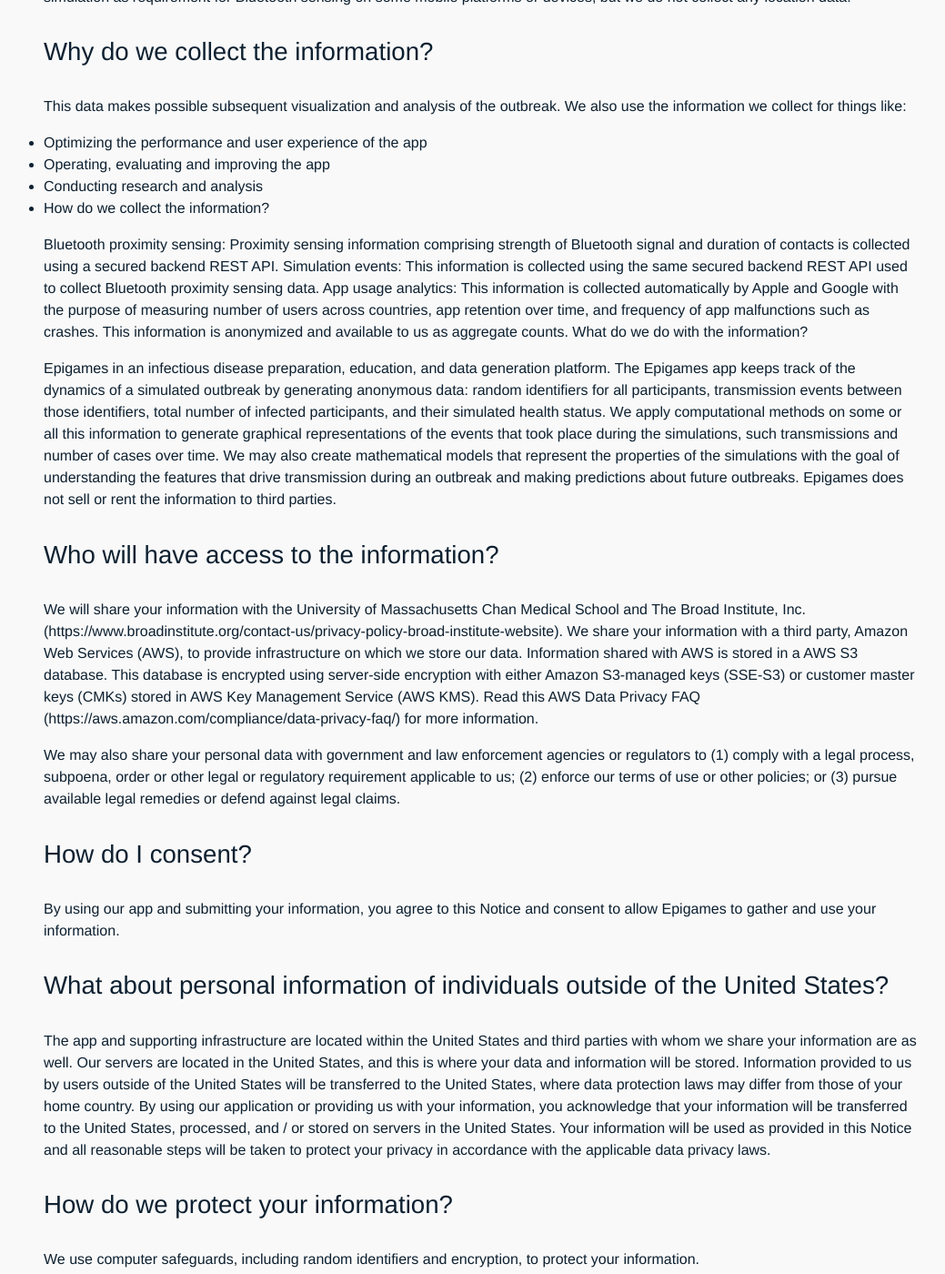
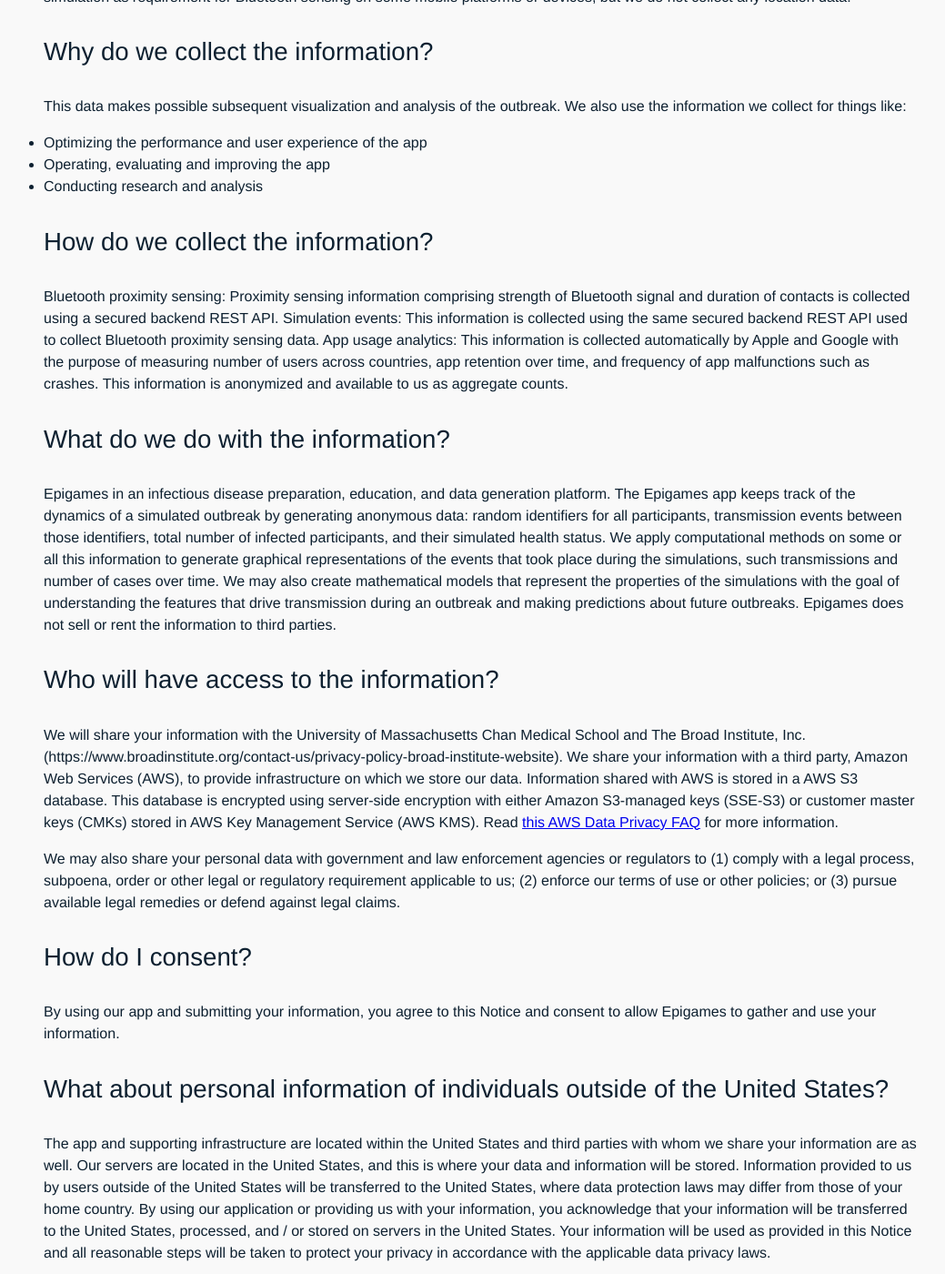
Before and after one commit to colabobio/epidemica-website, a Jekyll site: the page built from _toplevel/1-privacy.md, in a window 1280 px wide and 1400 px high, scrolled down 593 px. Shown: the whole window at 91% size, without its empty margins (112-1151 px from the left). Built offline with Jekyll 4.4.1, drawn with Linux system fonts in a browser that asks for light colours; some of the changed text lies outside the part shown.

Commit message:
fixed typos in privacy policy

```diff
--- a/_toplevel/1-privacy.md
+++ b/_toplevel/1-privacy.md
@@ -20,18 +20,20 @@
 * Optimizing the performance and user experience of the app
 * Operating, evaluating and improving the app
 * Conducting research and analysis
-* How do we collect the information?
+
+### How do we collect the information?
 
 Bluetooth proximity sensing: Proximity sensing information comprising strength of Bluetooth signal and duration of contacts is collected using a secured backend REST API.
 Simulation events: This information is collected using the same secured backend REST API used to collect Bluetooth proximity sensing data.
 App usage analytics: This information is collected automatically by Apple and Google with the purpose of measuring number of users across countries, app retention over time, and frequency of app malfunctions such as crashes. This information is anonymized and available to us as aggregate counts.
-What do we do with the information?
+
+### What do we do with the information?
 
 Epigames in an infectious disease preparation, education, and data generation platform. The Epigames app keeps track of the dynamics of a simulated outbreak by generating anonymous data: random identifiers for all participants, transmission events between those identifiers, total number of infected participants, and their simulated health status. We apply computational methods on some or all this information to generate graphical representations of the events that took place during the simulations, such transmissions and number of cases over time. We may also create mathematical models that represent the properties of the simulations with the goal of understanding the features that drive transmission during an outbreak and making predictions about future outbreaks. Epigames does not sell or rent the information to third parties.
 
 ### Who will have access to the information?
 
-We will share your information with the University of Massachusetts Chan Medical School and The Broad Institute, Inc. (https://www.broadinstitute.org/contact-us/privacy-policy-broad-institute-website). We share your information with a third party, Amazon Web Services (AWS), to provide infrastructure on which we store our data. Information shared with AWS is stored in a AWS S3 database. This database is encrypted using server-side encryption with either Amazon S3-managed keys (SSE-S3) or customer master keys (CMKs) stored in AWS Key Management Service (AWS KMS). Read this AWS Data Privacy FAQ (https://aws.amazon.com/compliance/data-privacy-faq/) for more information.
+We will share your information with the University of Massachusetts Chan Medical School and The Broad Institute, Inc. (https://www.broadinstitute.org/contact-us/privacy-policy-broad-institute-website). We share your information with a third party, Amazon Web Services (AWS), to provide infrastructure on which we store our data. Information shared with AWS is stored in a AWS S3 database. This database is encrypted using server-side encryption with either Amazon S3-managed keys (SSE-S3) or customer master keys (CMKs) stored in AWS Key Management Service (AWS KMS). Read [this AWS Data Privacy FAQ](https://aws.amazon.com/compliance/data-privacy-faq/) for more information.
 
 We may also share your personal data with government and law enforcement agencies or regulators to (1) comply with a legal process, subpoena, order or other legal or regulatory requirement applicable to us; (2) enforce our terms of use or other policies; or (3) pursue available legal remedies or defend against legal claims.
 
```
Also changed, not shown: other parts of _toplevel/1-privacy.md (+2 -2 lines).
